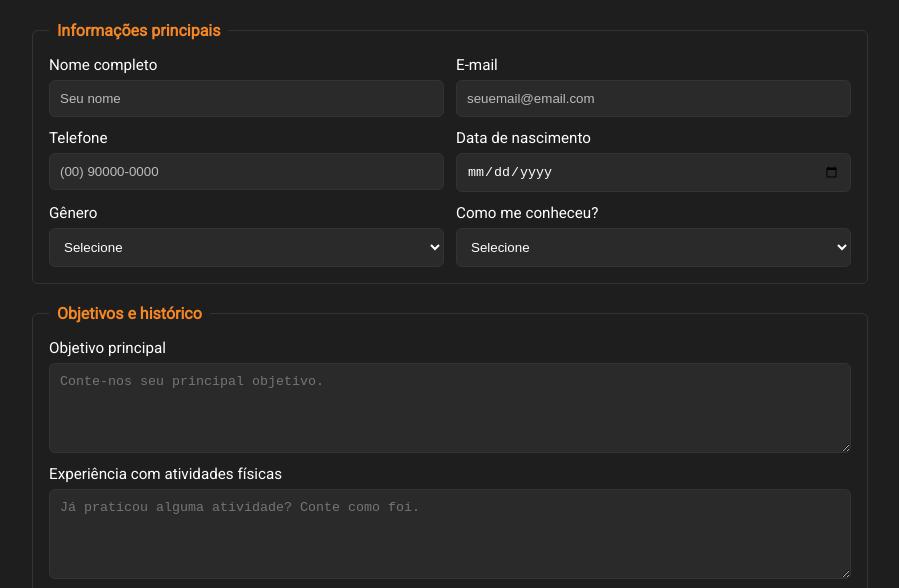
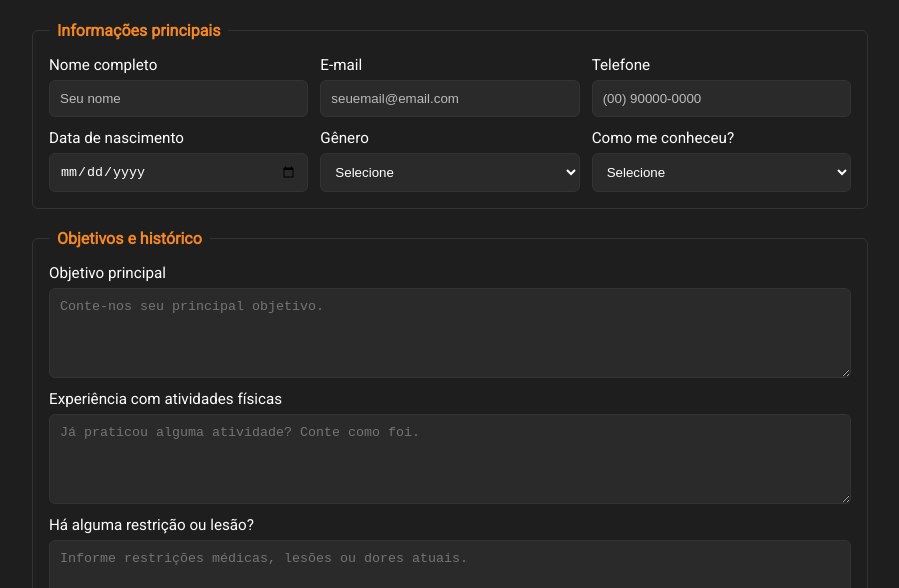
Before and after one commit to iangta10/PHub, a website: page public/formulario_anamnese.html in a window 1280 px wide. Shown: the part 179-767 px from the top of the page, without its empty margins (190-1089 px from the left). Drawn offline with Linux system fonts and the light colour scheme.

Commit message:
refazendo ajustes

```diff
--- a/public/css/styles.css
+++ b/public/css/styles.css
@@ -336,16 +336,6 @@ body.formulario-anamnese {
     color: #ff6b6b;
 }
 
-@media (min-width: 768px) {
-    .anamnese-public-form {
-        grid-template-columns: repeat(2, minmax(0, 1fr));
-    }
-
-    .anamnese-group {
-        grid-template-columns: repeat(2, minmax(0, 1fr));
-    }
-}
-
 @media (max-width: 520px) {
     body.formulario-anamnese {
         padding: 24px 12px;
```
